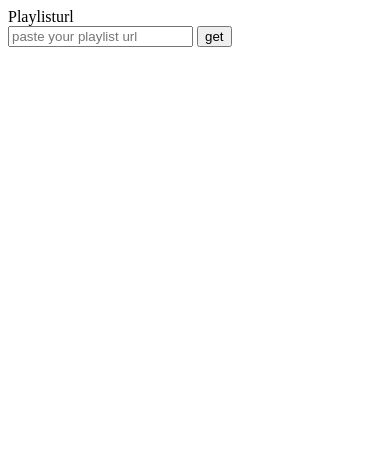
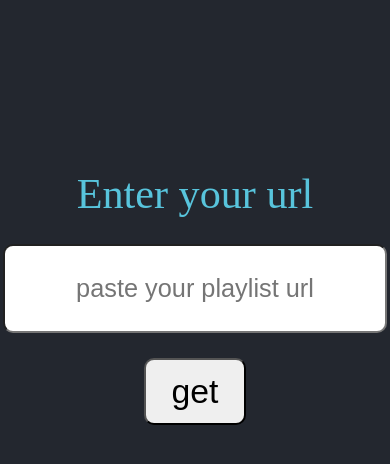
Before and after one commit to anurag-tiwari-up/playlistduration_calculator, a plain HTML site: page index.html in a window 390 px wide. Drawn offline with Linux system fonts and the light colour scheme.

Commit message:
added css

```diff
--- a/index.html
+++ b/index.html
@@ -4,10 +4,11 @@
     <meta charset="UTF-8">
     <meta name="viewport" content="width=device-width, initial-scale=1.0">
     <script defer src="./script.js"></script>
+    <link rel="stylesheet" href="style.css">
     <title>Document</title>
 </head>
 <body>
-    <label>Playlisturl</label><br>
+    <label>Enter your url</label><br>
     <input type="text" class="url" placeholder="paste your playlist url">
     <button onclick="show()">get</button>
 </body>
--- /dev/null
+++ b/style.css
@@ -0,0 +1,59 @@
+*{
+    margin: 0;
+    padding: 0;
+    /* height: 100vh;
+    width:  100vw; */
+}
+
+body{
+    background-color: #23272F;
+    color: whitesmoke;
+    display: flex;
+    flex-direction: column;
+    align-items: center;
+    justify-content: center;
+    padding-top: 25vh;
+}
+
+body label{
+    font-size: 15vh;
+    color: #58C4DC;
+}
+
+.url{
+    height: 10vh;
+    width: 70vh;
+    font-size: 3vh;
+    text-align: center;
+    border-radius: 10px;
+    margin-top: 3vh;
+}
+
+body button{
+    height: 10vh;
+    width: 15vh;
+    border-radius: 10px;
+    margin-top: 3vh;
+    font-size: 4vh;
+}
+
+@media all and (max-width : 900px){
+    body{
+        padding-top: 20vh;
+    }
+    body label{
+        font-size: 5vh;
+    }
+    .url{
+        height: 10vh;
+        width: 45vh;
+        margin-top: 1vh;
+    }
+    body button{
+        height: 8vh;
+        width: 12vh;
+        border-radius: 10px;
+        margin-top: 3vh;
+        font-size: 4vh;
+    }
+}
```
